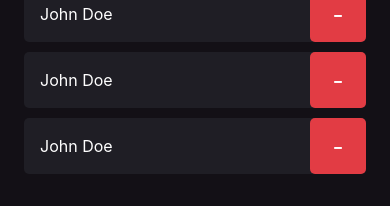
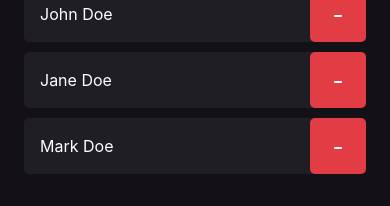
Before and after one commit to lucasroseti/ignite-reactnative-imhere, a React Native app: screen / in a window 390 px wide. Shown: the part 269-475 px from the top of the page. Built offline with nearby package versions, Linux system fonts and the light colour scheme.

Commit message:
Props in Participant component

```diff
--- a/src/components/Participant/index.tsx
+++ b/src/components/Participant/index.tsx
@@ -2,11 +2,15 @@ import { Text, TouchableOpacity, View } from "react-native";
 
 import { styles } from "./styles";
 
-export function Participant() {
+type Props = {
+  name: string
+}
+
+export function Participant({ name }: Props) {
   return (
     <View style={styles.container}>
       <Text style={styles.name}>
-        John Doe
+        { name }
       </Text>
 
       <TouchableOpacity style={styles.button}>
--- a/src/screens/Home/index.tsx
+++ b/src/screens/Home/index.tsx
@@ -30,9 +30,9 @@ export function Home() {
         </TouchableOpacity>
       </View>
 
-      <Participant />
-      <Participant />
-      <Participant />
+      <Participant name="John Doe" />
+      <Participant name="Jane Doe" />
+      <Participant name="Mark Doe" />
     </View>
   )
 }
--- a/tsconfig.json
+++ b/tsconfig.json
@@ -1,4 +1,6 @@
 {
-  "compilerOptions": {},
-  "extends": "expo/tsconfig.base"
+  "extends": "expo/tsconfig.base",
+  "compilerOptions": {
+    "strict": true
+  }
 }
```
